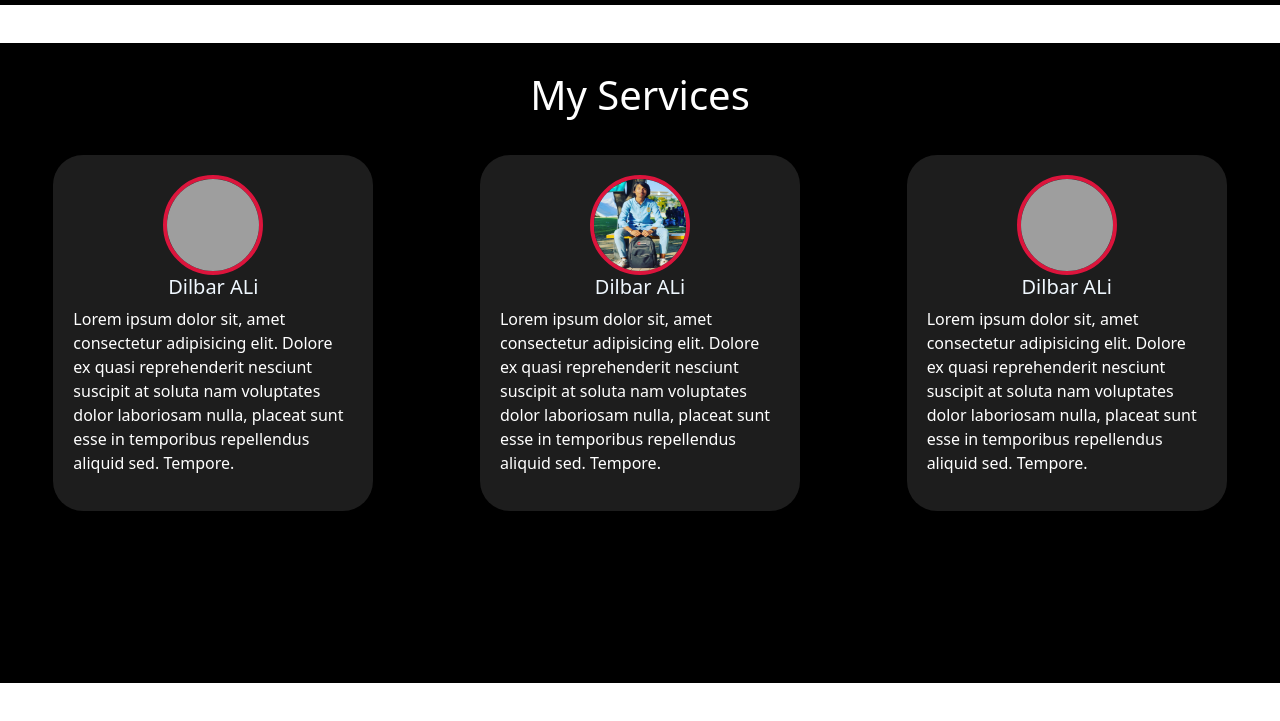
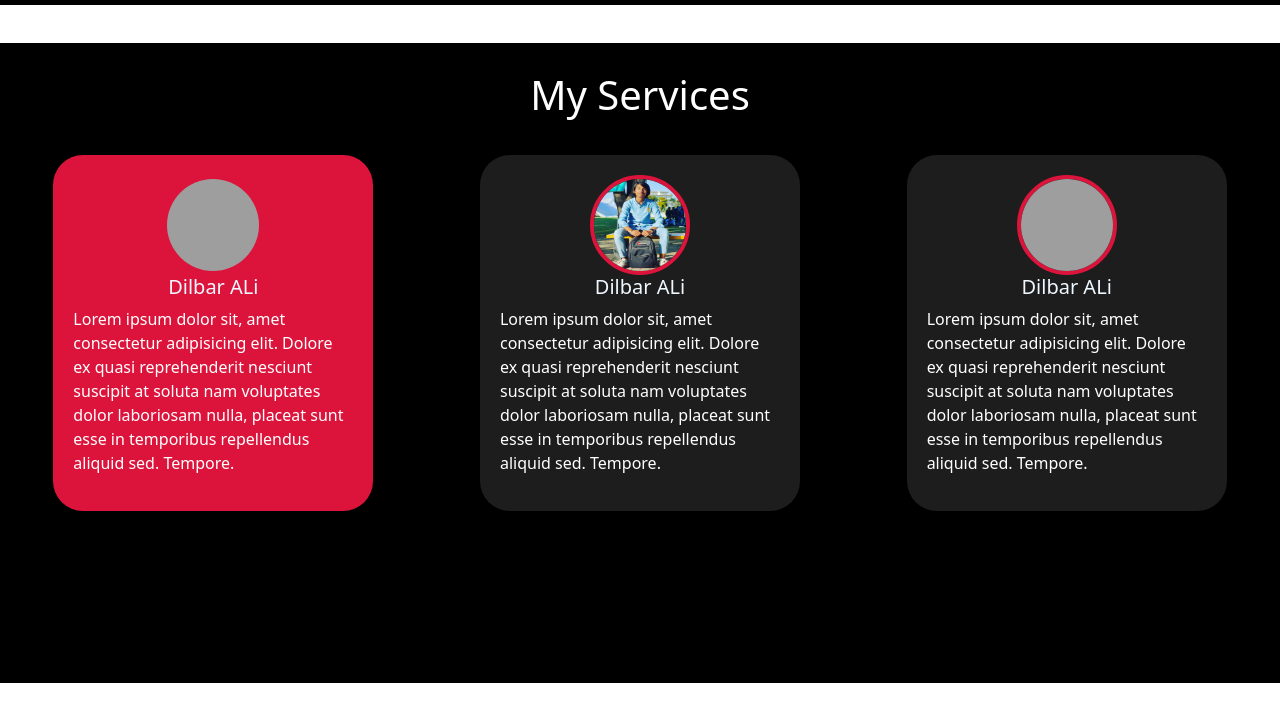
Before and after one commit to Dilbar-Ali/protfolio, a plain HTML site: page index.html in a window 1280 px wide. In both pictures the pointer is over the element 213 px from the left and 1722 px from the top of the page. Shown: the part 1389-2110 px from the top of the page. Drawn offline with nearby package versions, Linux system fonts and the light colour scheme; grey boxes are pictures that could not be loaded.

Commit message:
some changes in card

```diff
--- a/styles.css
+++ b/styles.css
@@ -158,6 +158,9 @@ padding: 20px;
 color: white;
 }
 
+.cards:hover{
+    background-color: crimson;
+}
 
 .section3 .cards img{
     border-radius: 50%;
```
